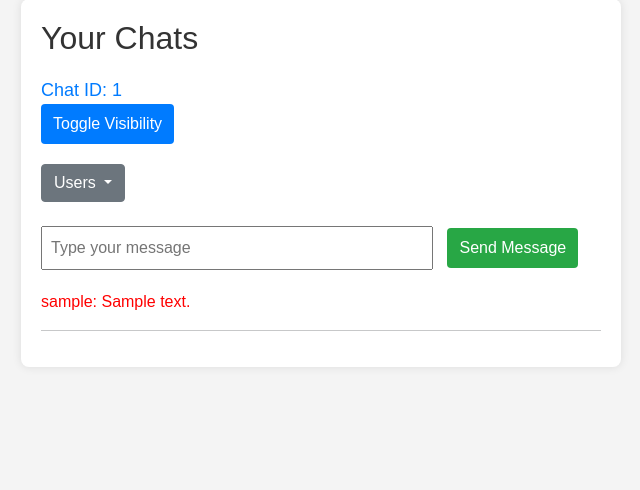
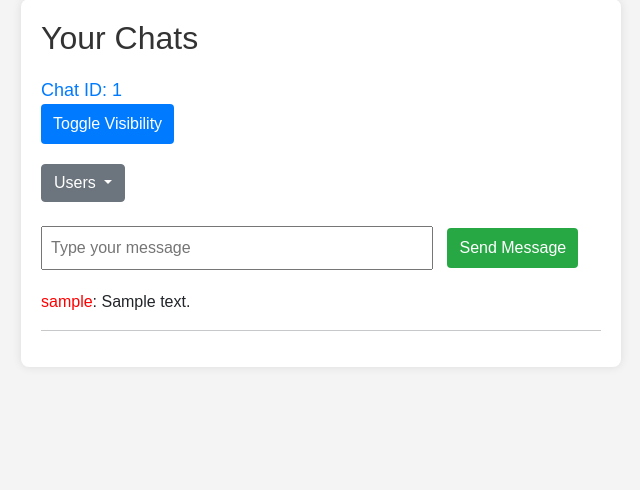
Before and after one commit to crekanq/BZTDiA, a Django app: template users/templates/users/chat.html in a window 1280 px wide. Shown: the part 81-571 px from the top of the page, without its empty margins (319-959 px from the left). Run offline with Django 4.2, Linux system fonts and the light colour scheme; the template is opened without the code that fills it: values that come from a table or form of the project are taken from there, others are empty; tables that the repository leaves empty hold one stand-in row (values such as "Sample post").

Commit message:
refactoring for chat

```diff
--- a/users/templates/users/chat.html
+++ b/users/templates/users/chat.html
@@ -13,6 +13,7 @@
         .admin-user {
             color: red; /* or any other styling for admin users */
         }
+
 
 
 
@@ -93,13 +94,15 @@
                 {% if message.sender == user %}
                     <li class="user-message" style="text-align: right;">{{ message.content }}</li>
                 {% elif message.sender.is_staff %}
-            <li class="admin-message" style="text-align: left; color: red;">{{ message.sender.username }}: {{ message.content }}</li>
+                    <li class="admin-message" style="text-align: left;"><span
+                        style="color: red;">{{ message.sender.username }}</span>: {{ message.content }}
+                    </li>
                 {% else %}
-            <li class="other-message" style="text-align: left;">{{ message.sender.username }}: {{ message.content }}</li>
+                    <li class="other-message" style="text-align: left;">{{ message.sender.username }}: {{ message.content }}
+                    </li>
                 {% endif %}
             {% endfor %}
         </ul>
-
         {% endif %}
 
         <hr>
@@ -121,6 +124,7 @@
 
 
 
+
 </script>
 </body>
 </html>
```
Lines whose indentation alone changed are shown as unchanged.
